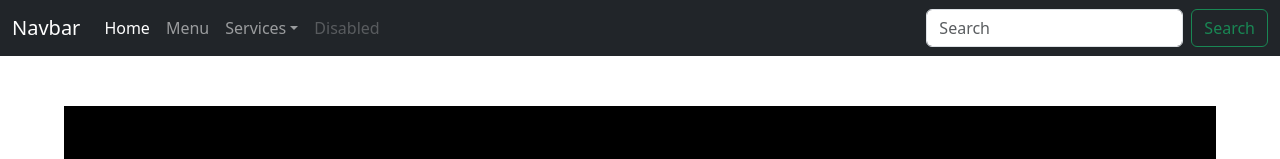
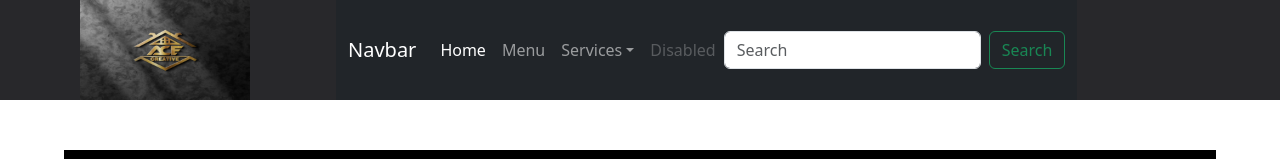
Before and after one commit to abhaypratapdeveloper/elitehome_react, a Next.js app: page / in a window 1280 px wide. Shown: the top 159 px of the page. Built offline with nearby package versions, Linux system fonts and the light colour scheme.

Commit message:
header complete

```diff
--- a/src/app/Components/Header.js
+++ b/src/app/Components/Header.js
@@ -8,7 +8,7 @@ const Header = () => {
   return (
     <>
 
-            {/* <header>
+            <header>
                 <nav className={head.nav}>
                     <div className={head.logo}>
                         <Image src="/logo.jpg"
@@ -19,10 +19,7 @@ const Header = () => {
                     </div>
                     <Navbar/>
                 </nav>
-            </header> */}
-
-            <Navbar/>
-
+            </header>
     </>
   )
 }
--- a/src/app/Styles/Header.module.css
+++ b/src/app/Styles/Header.module.css
@@ -5,10 +5,15 @@
 }
 .nav{
     display: flex;
-    background-color: #353839;
+    background-color: #28282B;
     color:white;
     width:100%;
-}.list ul li{
+}
+.logo{
+    width:20%;
+    margin-left:80px;
+}
+.list ul li{
     color:white;
     font-size:large;
     margin-top: 18px;
```
